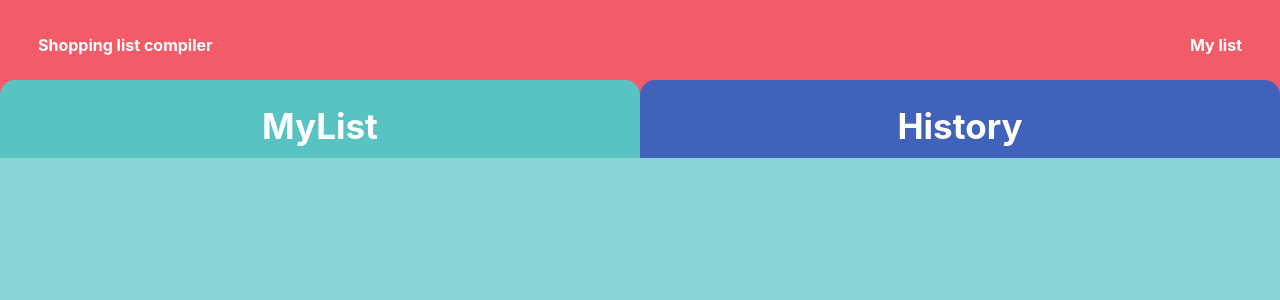
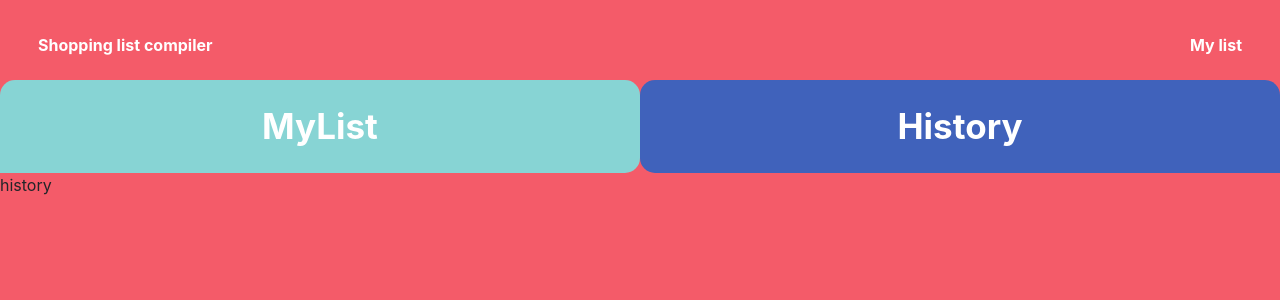
Before and after one commit to fafnirZ/monkeywork, a React (Create React App) app in the folder frontend/: page / in a window 1280 px wide. Both pictures are taken after a click on the button "History". Shown: the top 300 px of the page. Built offline with nearby package versions, Linux system fonts and the light colour scheme.

Commit message:
done uliet

```diff
--- a/frontend/src/components/Personalise/personalise.js
+++ b/frontend/src/components/Personalise/personalise.js
@@ -6,9 +6,13 @@ import { react } from '@babel/types';
 import { Checkbox } from './checkbox';
 import { Delete } from './delete';
 
+
+
 export function Personalise(props) {
     // {"flour": {"value": "1 cup", "checked": false},"sugar": {"value": "300g", "checked": true},"butter": {"value": "500g", "checked": false}}
     const [items, setItems] = useState({});
+
+    const [view, setView] = useState('myList');
 
     React.useEffect(()=> {
 
@@ -26,17 +30,23 @@ export function Personalise(props) {
 
     return (
         <>
-        <Tab/>
+        <Tab setView={setView}/>
+
+        {(view === "myList") &&
             <div className="shopping-checklist-container">
-
-
                 {Object.entries(items).map(([key,value])=>{
                     return (
                         <Items key={key} value={value}/>
                     )
                 })}
+            </div>
 
+        }
+        {(view === 'history') &&
+            <div>
+                {view}
             </div>
+        }
         </>
 
 
--- a/frontend/src/components/Tabs/Tab.css
+++ b/frontend/src/components/Tabs/Tab.css
@@ -3,7 +3,7 @@
 }
 
 #myList {
-  background-color: #59C3C3;
+  background-color: #87D4D4;
   border: none;
   color: white;
   padding: 20px;
--- a/frontend/src/components/Tabs/Tab.js
+++ b/frontend/src/components/Tabs/Tab.js
@@ -6,24 +6,22 @@ import './Tab.css';
 // anonymous function - unnamed function basically
 
 export default function Tab(props) {
-  const [view, setView] = useState('myList');
 
   useEffect(function() {
     document.getElementById('myList').addEventListener('click', () => {
-      setView('myList')
+      props.setView('myList')
     })
     document.getElementById('history').addEventListener('click', () => {
-      setView('history')
+      props.setView('history')
     })
+
   }, []);
   // [] brackets store states,
   // if empty: only executes once.
 
   //this keeps track of the state view
   //and executes when the state changes
-  useEffect(() => {
-    console.log(view)
-  }, [view])
+
 
   return(
     <div>
@@ -31,7 +29,6 @@ export default function Tab(props) {
         <button id='myList' className='myList'>
           MyList
         </button>
-
         <button id='history' className='history'>
           History
         </button>
```
Also changed, not shown: frontend/src/components/GlobalContexts/viewContext.js (line endings or trailing spaces). Lines whose indentation alone changed are shown as unchanged.
